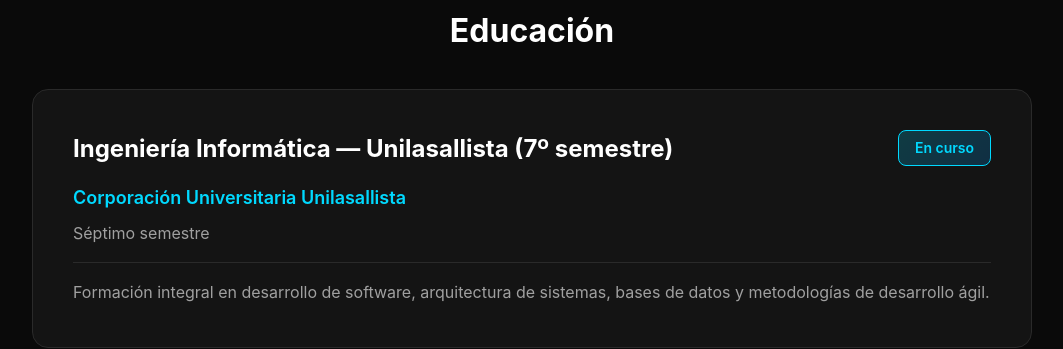
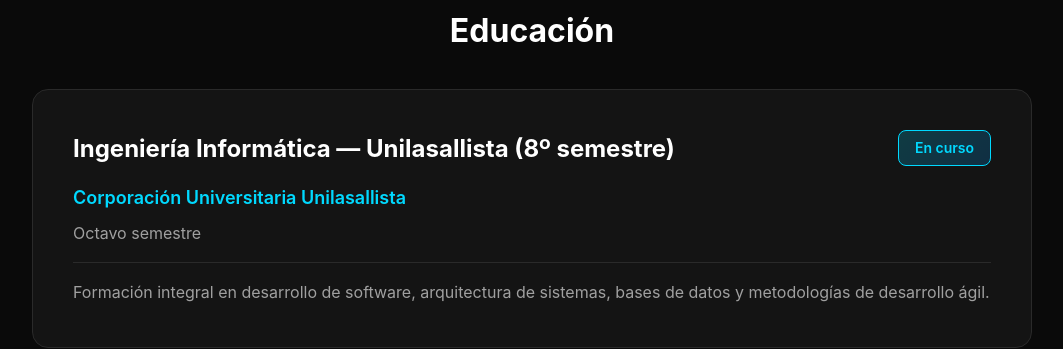
Before and after one commit to bryan0060/portafolio-bryan-arias-rios, a React (Vite) app: page / in a window 1280 px wide. Shown: the part 6460-6809 px from the top of the page, without its empty margins (108-1171 px from the left). Built offline with nearby package versions, Linux system fonts and the light colour scheme.

Commit message:
Actualización semestre en sección educación

```diff
--- a/src/sections/Education.jsx
+++ b/src/sections/Education.jsx
@@ -20,11 +20,11 @@
 
           <div className="education-card">
             <div className="education-card-header">
-              <h4 className="education-degree">Ingeniería Informática — Unilasallista (7º semestre)</h4>
+              <h4 className="education-degree">Ingeniería Informática — Unilasallista (8º semestre)</h4>
               <span className="education-status">En curso</span>
             </div>
             <p className="education-institution">Corporación Universitaria Unilasallista</p>
-            <p className="education-detail">Séptimo semestre</p>
+            <p className="education-detail">Octavo semestre</p>
             <p className="education-description">
               Formación integral en desarrollo de software, arquitectura de sistemas,
               bases de datos y metodologías de desarrollo ágil.
```
